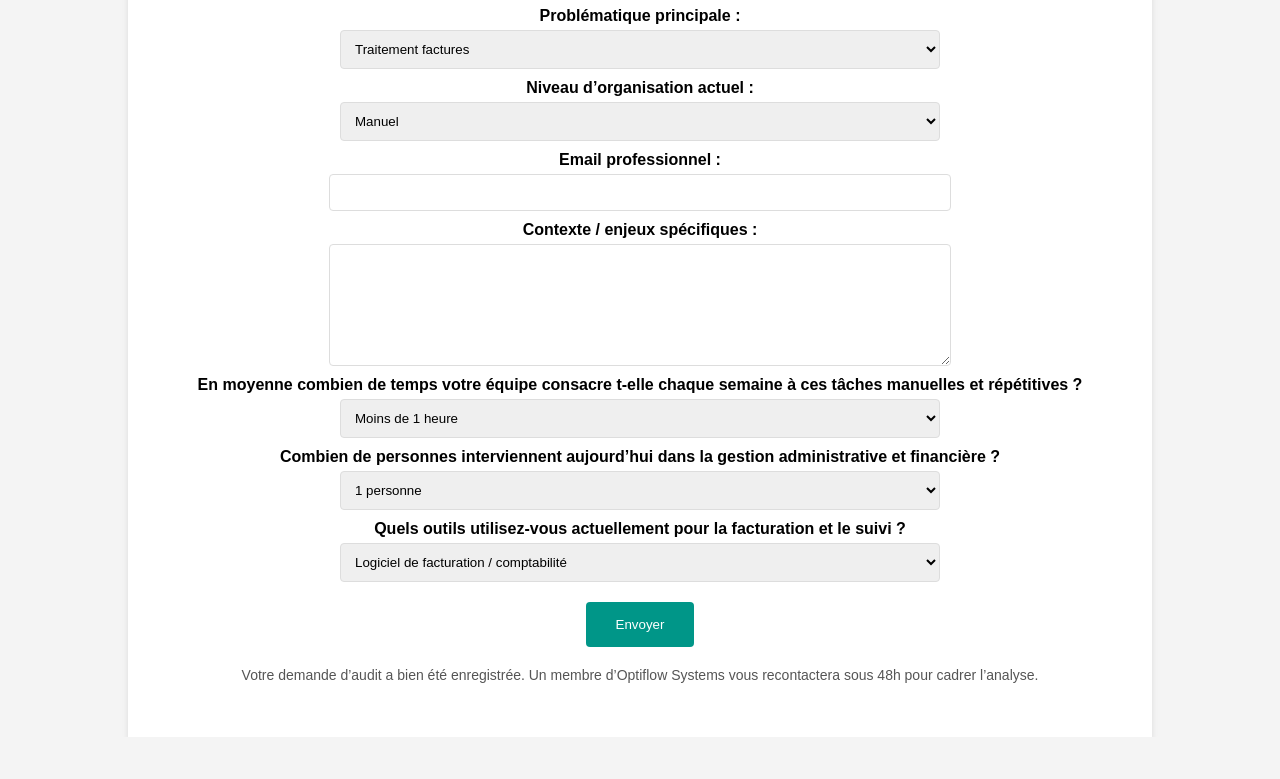
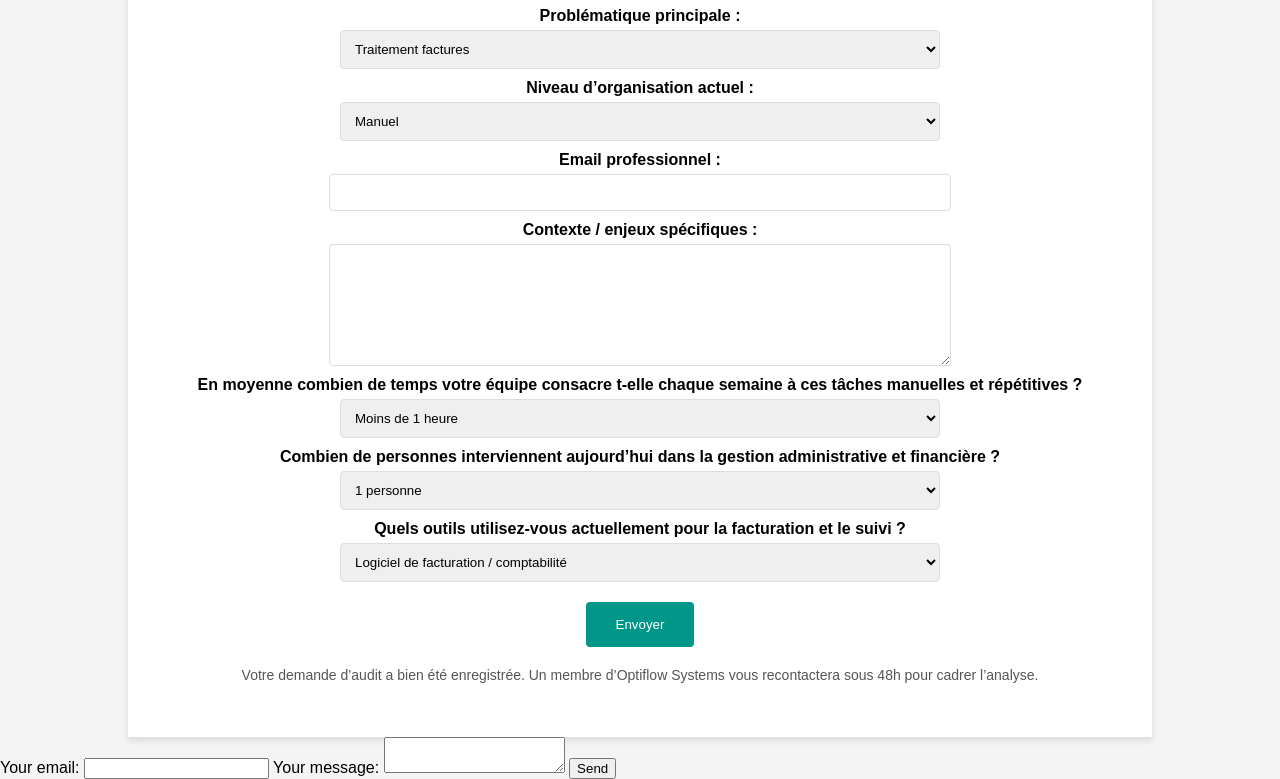
Before and after one commit to Optiflow-Systems/Optiflow-sytemss, a plain HTML site: page index.html in a window 1280 px wide. Shown: the part 621-1400 px from the top of the page. Before the commit the page ends 1358 px from the top, so only its background shows below. Drawn offline with Linux system fonts and the light colour scheme.

Commit message:
Update index.html
Mise à jour du formulaire de contact

```diff
--- a/index.html
+++ b/index.html
@@ -242,6 +242,20 @@
 
     <p class="micro-reassurance">Votre demande d’audit a bien été enregistrée. Un membre d’Optiflow Systems vous recontactera sous 48h pour cadrer l’analyse.</p>
 </div>
+<form action="https://formspree.io/f/mnjqyzej" method="POST">
+  <label>
+    Your email:
+    <input type="email" name="email">
+  </label>
+
+  <label>
+    Your message:
+    <textarea name="message"></textarea>
+  </label>
+
+  <button type="submit">Send</button>
+</form>
 
 </body>
+
 </html>
```
